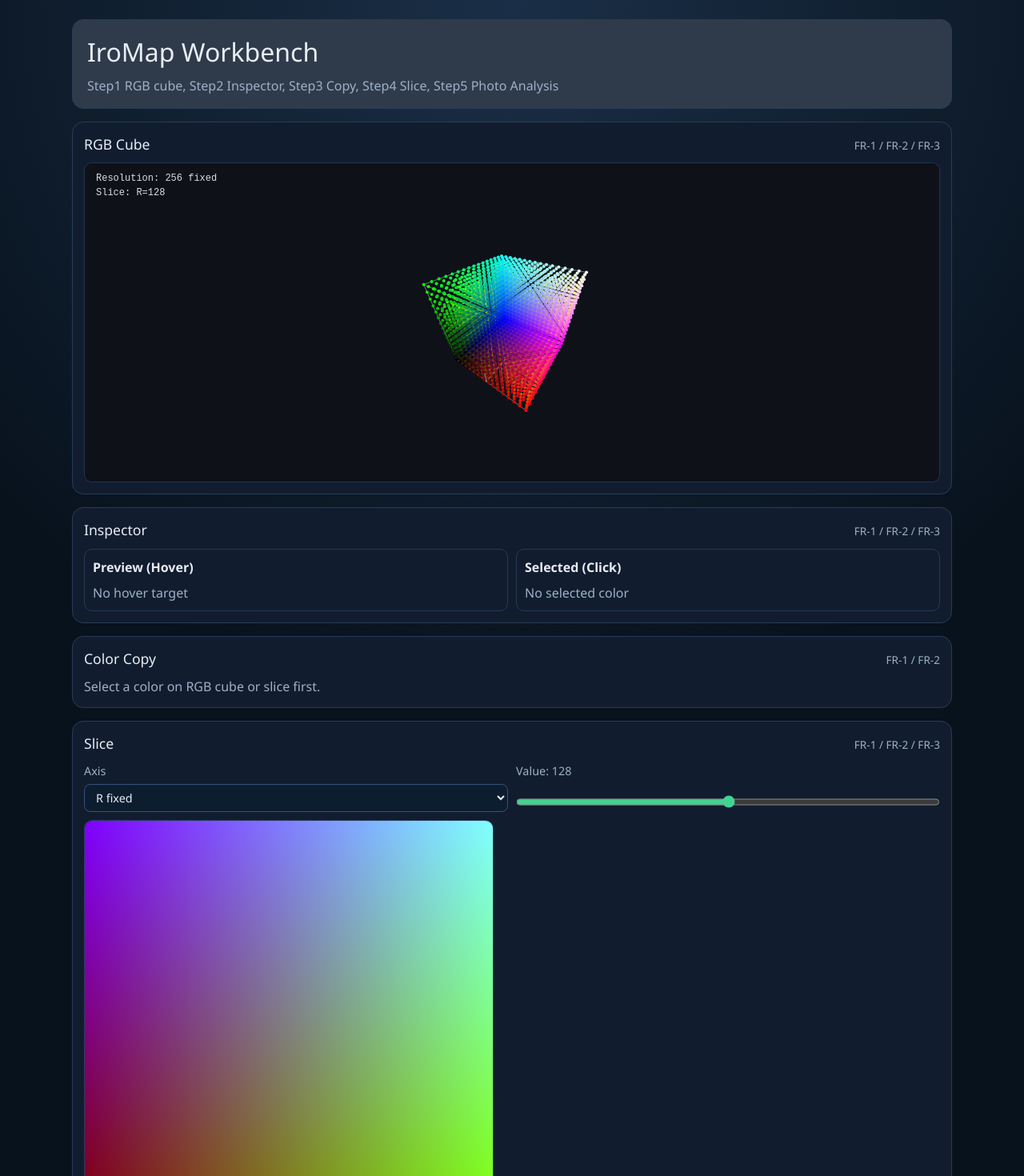
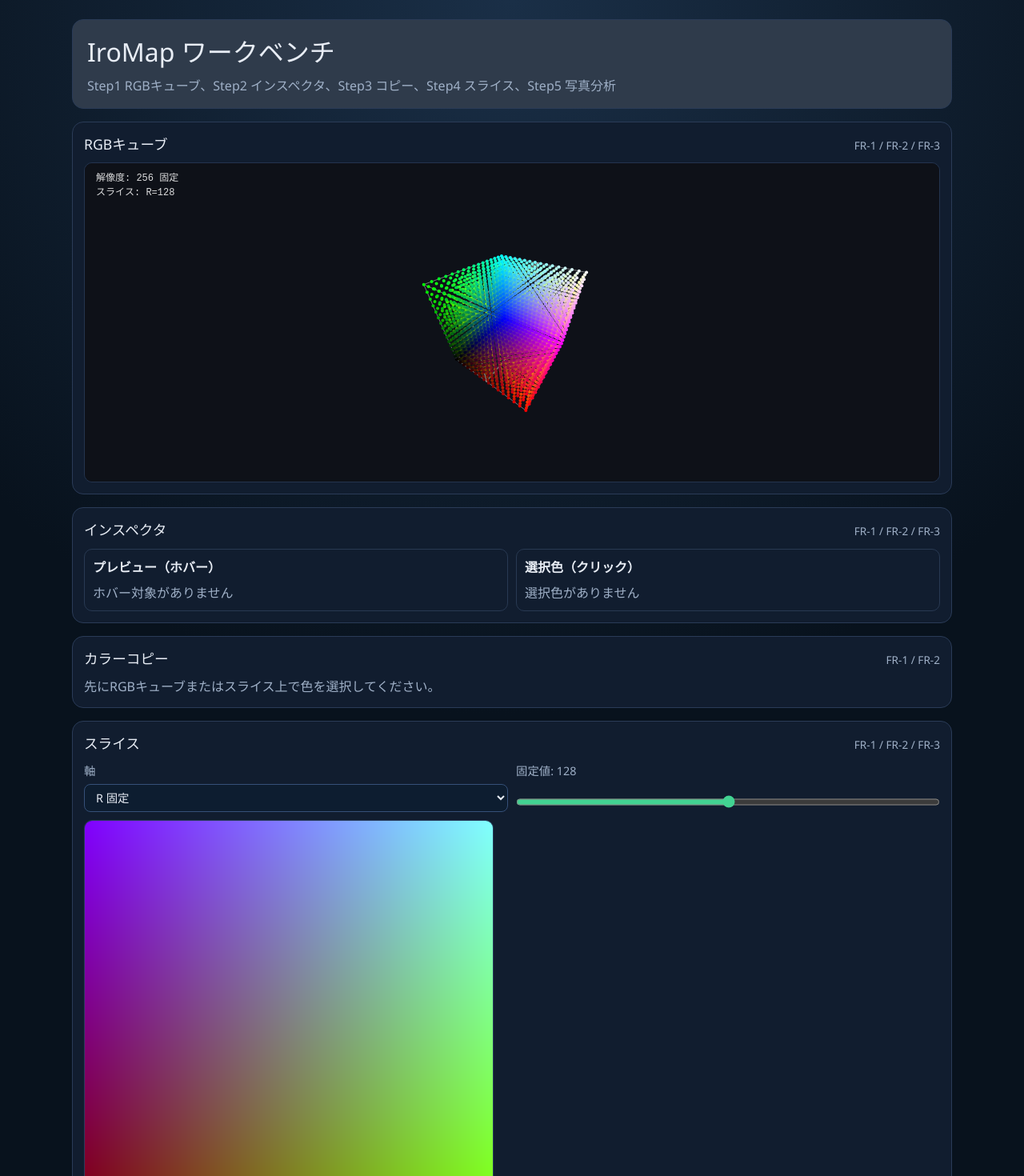
Before and after one commit to Shunkicreate/IroMap, a Next.js app in the folder web/: page / in a window 1280 px wide. Shown: the top 1470 px of the page at 80% size. Built offline with nearby package versions, Linux system fonts and the light colour scheme.

Commit message:
feat(i18n): centralize UI labels and switch default locale to Japanese

```diff
--- a/web/src/domain/photo-analysis/photo-analysis.ts
+++ b/web/src/domain/photo-analysis/photo-analysis.ts
@@ -188,7 +188,7 @@ const calculateColorAreas = (samples: PixelSample[]): ColorArea[] => {
   const summed = top.reduce((current, area) => current + area.ratio, 0);
   if (summed < ratioTolerance && sorted.length > topAreaCount) {
     top.push({
-      label: "Others",
+      label: "others",
       ratio: ratioPercent - summed,
       rgb: { r: othersColorValue, g: othersColorValue, b: othersColorValue },
     });
--- a/web/src/features/color-copy/color-copy-panel.tsx
+++ b/web/src/features/color-copy/color-copy-panel.tsx
@@ -9,6 +9,7 @@ import {
   rgbToHex,
 } from "@/domain/color/color-format";
 import type { RgbColor } from "@/domain/color/color-types";
+import { t } from "@/i18n/translate";
 
 type Props = {
   selectedColor: RgbColor | null;
@@ -40,16 +41,16 @@ export function ColorCopyPanel({ selectedColor }: Props) {
       } else {
         throw new Error("Clipboard API unavailable");
       }
-      setMessage(`Copied: ${value}`);
+      setMessage(t("copyCopied", { value }));
     } catch {
-      setMessage(`Copy failed. Value: ${value}`);
+      setMessage(t("copyFailed", { value }));
     }
   };
 
   return (
     <section className="panel">
       <div className="panelHeader">
-        <h2>Color Copy</h2>
+        <h2>{t("panelColorCopy")}</h2>
         <p>FR-1 / FR-2</p>
       </div>
 
@@ -57,7 +58,7 @@ export function ColorCopyPanel({ selectedColor }: Props) {
         <>
           <div className="copyFormats">
             <label>
-              Format
+              {t("copyFormatLabel")}
               <select
                 value={format}
                 onChange={(event) => setFormat(event.target.value as CopyFormat)}
@@ -68,7 +69,7 @@ export function ColorCopyPanel({ selectedColor }: Props) {
               </select>
             </label>
             <button type="button" onClick={copyToClipboard} disabled={!canCopy}>
-              Copy
+              {t("copyButton")}
             </button>
           </div>
 
@@ -81,7 +82,7 @@ export function ColorCopyPanel({ selectedColor }: Props) {
           </div>
         </>
       ) : (
-        <p className="muted">Select a color on RGB cube or slice first.</p>
+        <p className="muted">{t("copyNeedSelection")}</p>
       )}
 
       {message ? <p className="muted">{message}</p> : null}
--- a/web/src/features/inspector/color-inspector.tsx
+++ b/web/src/features/inspector/color-inspector.tsx
@@ -1,5 +1,6 @@
 import { formatHsl, formatRgb, rgbToHex } from "@/domain/color/color-format";
 import type { RgbColor } from "@/domain/color/color-types";
+import { t } from "@/i18n/translate";
 
 type Props = {
   hoverColor: RgbColor | null;
@@ -21,13 +22,13 @@ export function ColorInspector({ hoverColor, selectedColor }: Props) {
   return (
     <section className="panel">
       <div className="panelHeader">
-        <h2>Inspector</h2>
+        <h2>{t("panelInspector")}</h2>
         <p>FR-1 / FR-2 / FR-3</p>
       </div>
 
       <div className="inspectorCards">
         <div className="inspectorCard">
-          <strong>Preview (Hover)</strong>
+          <strong>{t("inspectorPreview")}</strong>
           {hoverColor ? (
             <>
               <span
@@ -36,15 +37,15 @@ export function ColorInspector({ hoverColor, selectedColor }: Props) {
                   backgroundColor: `rgb(${hoverColor.r}, ${hoverColor.g}, ${hoverColor.b})`,
                 }}
               />
-              {renderColorRow("hover", hoverColor)}
+              {renderColorRow(t("inspectorHoverLabel"), hoverColor)}
             </>
           ) : (
-            <p className="muted">No hover target</p>
+            <p className="muted">{t("inspectorNoHover")}</p>
           )}
         </div>
 
         <div className="inspectorCard">
-          <strong>Selected (Click)</strong>
+          <strong>{t("inspectorSelected")}</strong>
           {selectedColor ? (
             <>
               <span
@@ -53,10 +54,10 @@ export function ColorInspector({ hoverColor, selectedColor }: Props) {
                   backgroundColor: `rgb(${selectedColor.r}, ${selectedColor.g}, ${selectedColor.b})`,
                 }}
               />
-              {renderColorRow("selected", selectedColor)}
+              {renderColorRow(t("inspectorSelectedLabel"), selectedColor)}
             </>
           ) : (
-            <p className="muted">No selected color</p>
+            <p className="muted">{t("inspectorNoSelected")}</p>
           )}
         </div>
       </div>
--- a/web/src/features/photo-analysis/photo-analysis-panel.tsx
+++ b/web/src/features/photo-analysis/photo-analysis-panel.tsx
@@ -4,6 +4,7 @@ import { useMemo, useState } from "react";
 import { analyzePhoto, type PhotoAnalysisResult } from "@/domain/photo-analysis/photo-analysis";
 import { rgbToHex } from "@/domain/color/color-format";
 import { colorChannelLevels } from "@/domain/color/color-constants";
+import { t } from "@/i18n/translate";
 
 type AnalysisState = {
   fileName: string;
@@ -68,7 +69,7 @@ export function PhotoAnalysisPanel() {
         result,
       });
     } catch {
-      setError("Failed to decode image or compute analysis");
+      setError(t("photoError"));
       setAnalysis(null);
     } finally {
       setIsAnalyzing(false);
@@ -78,22 +79,22 @@ export function PhotoAnalysisPanel() {
   return (
     <section className="panel">
       <div className="panelHeader">
-        <h2>Photo Analysis MVP</h2>
+        <h2>{t("panelPhotoAnalysis")}</h2>
         <p>FR-1 / FR-2 / FR-3 / FR-4</p>
       </div>
 
       <label className="fileInput">
-        Upload image
+        {t("photoUploadLabel")}
         <input type="file" accept="image/*" onChange={handleFileChange} />
       </label>
 
-      {isAnalyzing ? <p className="muted">Analyzing...</p> : null}
+      {isAnalyzing ? <p className="muted">{t("photoAnalyzing")}</p> : null}
       {error ? <p className="errorText">{error}</p> : null}
 
       {analysis ? (
         <div className="analysisGrid">
           <article>
-            <h3>Lab a-b scatter</h3>
+            <h3>{t("photoLabScatter")}</h3>
             <svg
               viewBox={`0 0 ${scatterViewboxSize} ${scatterViewboxSize}`}
               className="scatterPlot"
@@ -120,7 +121,7 @@ export function PhotoAnalysisPanel() {
           </article>
 
           <article>
-            <h3>Hue histogram</h3>
+            <h3>{t("photoHueHistogram")}</h3>
             <div className="histogramBars">
               {analysis.result.hueHistogram.map((bin) => {
                 const height = Math.max(
@@ -139,7 +140,7 @@ export function PhotoAnalysisPanel() {
           </article>
 
           <article>
-            <h3>Saturation histogram</h3>
+            <h3>{t("photoSaturationHistogram")}</h3>
             <div className="histogramBars saturationBars">
               {analysis.result.saturationHistogram.map((bin) => {
                 const height = Math.max(
@@ -160,7 +161,7 @@ export function PhotoAnalysisPanel() {
           </article>
 
           <article>
-            <h3>Color area ratio</h3>
+            <h3>{t("photoColorAreaRatio")}</h3>
             <ul className="areaList">
               {analysis.result.colorAreas.map((area) => (
                 <li key={area.label}>
@@ -170,7 +171,7 @@ export function PhotoAnalysisPanel() {
                       backgroundColor: `rgb(${area.rgb.r}, ${area.rgb.g}, ${area.rgb.b})`,
                     }}
                   />
-                  <span>{area.label}</span>
+                  <span>{area.label === "others" ? t("photoOthers") : area.label}</span>
                   <strong>{area.ratio.toFixed(1)}%</strong>
                 </li>
               ))}
@@ -181,8 +182,11 @@ export function PhotoAnalysisPanel() {
 
       {analysis ? (
         <p className="muted">
-          file={analysis.fileName} | sampled={analysis.result.sampledPixels} | elapsed=
-          {analysis.result.elapsedMs.toFixed(fileSummaryPrecision)}ms
+          {t("photoSummary", {
+            fileName: analysis.fileName,
+            sampledPixels: analysis.result.sampledPixels,
+            elapsedMs: analysis.result.elapsedMs.toFixed(fileSummaryPrecision),
+          })}
         </p>
       ) : null}
     </section>
--- a/web/src/features/rgb-cube/rgb-cube-canvas.tsx
+++ b/web/src/features/rgb-cube/rgb-cube-canvas.tsx
@@ -9,6 +9,7 @@ import {
   colorChannelMidpoint,
   colorChannelMin,
 } from "@/domain/color/color-constants";
+import { t } from "@/i18n/translate";
 
 type Rotation = {
   x: number;
@@ -256,12 +257,12 @@ export function RgbCubeCanvas({
     context.fillStyle = rgbaFromGray(colorChannelMax, textAlpha);
     context.font = "12px monospace";
     context.fillText(
-      `Resolution: ${colorChannelLevels} fixed`,
+      t("cubeResolutionOverlay", { levels: colorChannelLevels }),
       overlayTextLeft,
       resolutionTextTop
     );
     context.fillText(
-      `Slice: ${sliceAxis.toUpperCase()}=${sliceValue}`,
+      t("cubeSliceOverlay", { axis: sliceAxis.toUpperCase(), value: sliceValue }),
       overlayTextLeft,
       sliceTextTop
     );
--- a/web/src/features/slice/slice-canvas.tsx
+++ b/web/src/features/slice/slice-canvas.tsx
@@ -7,6 +7,7 @@ import {
   colorChannelMax,
   colorChannelMin,
 } from "@/domain/color/color-constants";
+import { t } from "@/i18n/translate";
 
 type Props = {
   axis: SliceAxis;
@@ -112,20 +113,20 @@ export function SliceCanvas({
   return (
     <section className="panel">
       <div className="panelHeader">
-        <h2>Slice</h2>
+        <h2>{t("panelSlice")}</h2>
         <p>FR-1 / FR-2 / FR-3</p>
       </div>
       <div className="sliceControls">
         <label>
-          Axis
+          {t("sliceAxisLabel")}
           <select value={axis} onChange={(event) => onAxisChange(event.target.value as SliceAxis)}>
-            <option value="r">R fixed</option>
-            <option value="g">G fixed</option>
-            <option value="b">B fixed</option>
+            <option value="r">{t("sliceAxisR")}</option>
+            <option value="g">{t("sliceAxisG")}</option>
+            <option value="b">{t("sliceAxisB")}</option>
           </select>
         </label>
         <label>
-          Value: {value}
+          {t("sliceValueLabel", { value })}
           <input
             type="range"
             min={colorChannelMin}
--- a/web/src/features/workbench/color-workbench.tsx
+++ b/web/src/features/workbench/color-workbench.tsx
@@ -7,6 +7,7 @@ import { ColorInspector } from "@/features/inspector/color-inspector";
 import { PhotoAnalysisPanel } from "@/features/photo-analysis/photo-analysis-panel";
 import { RgbCubeCanvas } from "@/features/rgb-cube/rgb-cube-canvas";
 import { SliceCanvas } from "@/features/slice/slice-canvas";
+import { t } from "@/i18n/translate";
 
 type Rotation = {
   x: number;
@@ -26,13 +27,13 @@ export function ColorWorkbench() {
   return (
     <main className="workbenchRoot">
       <header className="pageHeader">
-        <h1>IroMap Workbench</h1>
-        <p>Step1 RGB cube, Step2 Inspector, Step3 Copy, Step4 Slice, Step5 Photo Analysis</p>
+        <h1>{t("workbenchTitle")}</h1>
+        <p>{t("workbenchSteps")}</p>
       </header>
 
       <section className="panel">
         <div className="panelHeader">
-          <h2>RGB Cube</h2>
+          <h2>{t("panelRgbCube")}</h2>
           <p>FR-1 / FR-2 / FR-3</p>
         </div>
         <RgbCubeCanvas
--- /dev/null
+++ b/web/src/i18n/messages.ts
@@ -0,0 +1,84 @@
+export type I18nLocale = "ja" | "en";
+
+export const i18nDefaultLocale: I18nLocale = "ja";
+
+export const i18nMessages = {
+  ja: {
+    workbenchTitle: "IroMap ワークベンチ",
+    workbenchSteps:
+      "Step1 RGBキューブ、Step2 インスペクタ、Step3 コピー、Step4 スライス、Step5 写真分析",
+    panelRgbCube: "RGBキューブ",
+    panelInspector: "インスペクタ",
+    panelColorCopy: "カラーコピー",
+    panelSlice: "スライス",
+    panelPhotoAnalysis: "写真分析 MVP",
+    inspectorPreview: "プレビュー（ホバー）",
+    inspectorSelected: "選択色（クリック）",
+    inspectorHoverLabel: "ホバー",
+    inspectorSelectedLabel: "選択",
+    inspectorNoHover: "ホバー対象がありません",
+    inspectorNoSelected: "選択色がありません",
+    copyFormatLabel: "形式",
+    copyButton: "コピー",
+    copyNeedSelection: "先にRGBキューブまたはスライス上で色を選択してください。",
+    copyCopied: "コピーしました: {value}",
+    copyFailed: "コピーに失敗しました。値: {value}",
+    sliceAxisLabel: "軸",
+    sliceAxisR: "R 固定",
+    sliceAxisG: "G 固定",
+    sliceAxisB: "B 固定",
+    sliceValueLabel: "固定値: {value}",
+    photoUploadLabel: "画像をアップロード",
+    photoAnalyzing: "分析中...",
+    photoError: "画像のデコードまたは分析に失敗しました",
+    photoLabScatter: "Lab a-b 散布図",
+    photoHueHistogram: "色相ヒストグラム",
+    photoSaturationHistogram: "彩度ヒストグラム",
+    photoColorAreaRatio: "色面積比",
+    photoOthers: "その他",
+    photoSummary:
+      "file={fileName} | sampled={sampledPixels} | elapsed={elapsedMs}ms",
+    cubeResolutionOverlay: "解像度: {levels} 固定",
+    cubeSliceOverlay: "スライス: {axis}={value}",
+  },
+  en: {
+    workbenchTitle: "IroMap Workbench",
+    workbenchSteps:
+      "Step1 RGB cube, Step2 Inspector, Step3 Copy, Step4 Slice, Step5 Photo Analysis",
+    panelRgbCube: "RGB Cube",
+    panelInspector: "Inspector",
+    panelColorCopy: "Color Copy",
+    panelSlice: "Slice",
+    panelPhotoAnalysis: "Photo Analysis MVP",
+    inspectorPreview: "Preview (Hover)",
+    inspectorSelected: "Selected (Click)",
+    inspectorHoverLabel: "hover",
+    inspectorSelectedLabel: "selected",
+    inspectorNoHover: "No hover target",
+    inspectorNoSelected: "No selected color",
+    copyFormatLabel: "Format",
+    copyButton: "Copy",
+    copyNeedSelection: "Select a color on RGB cube or slice first.",
+    copyCopied: "Copied: {value}",
+    copyFailed: "Copy failed. Value: {value}",
+    sliceAxisLabel: "Axis",
+    sliceAxisR: "R fixed",
+    sliceAxisG: "G fixed",
+    sliceAxisB: "B fixed",
+    sliceValueLabel: "Value: {value}",
+    photoUploadLabel: "Upload image",
+    photoAnalyzing: "Analyzing...",
+    photoError: "Failed to decode image or compute analysis",
+    photoLabScatter: "Lab a-b scatter",
+    photoHueHistogram: "Hue histogram",
+    photoSaturationHistogram: "Saturation histogram",
+    photoColorAreaRatio: "Color area ratio",
+    photoOthers: "Others",
+    photoSummary:
+      "file={fileName} | sampled={sampledPixels} | elapsed={elapsedMs}ms",
+    cubeResolutionOverlay: "Resolution: {levels} fixed",
+    cubeSliceOverlay: "Slice: {axis}={value}",
+  },
+} as const;
+
+export type I18nMessageKey = keyof (typeof i18nMessages)[typeof i18nDefaultLocale];
--- /dev/null
+++ b/web/src/i18n/translate.ts
@@ -0,0 +1,32 @@
+import {
+  i18nDefaultLocale,
+  i18nMessages,
+  type I18nLocale,
+  type I18nMessageKey,
+} from "@/i18n/messages";
+
+const fallbackLocale: I18nLocale = "en";
+
+const fillPlaceholders = (
+  template: string,
+  params: Record<string, number | string> | undefined
+): string => {
+  if (!params) {
+    return template;
+  }
+
+  let output = template;
+  for (const [key, value] of Object.entries(params)) {
+    output = output.replaceAll(`{${key}}`, String(value));
+  }
+  return output;
+};
+
+export const t = (
+  key: I18nMessageKey,
+  params?: Record<string, number | string>,
+  locale: I18nLocale = i18nDefaultLocale
+): string => {
+  const template = i18nMessages[locale][key] ?? i18nMessages[fallbackLocale][key];
+  return fillPlaceholders(template, params);
+};
```
